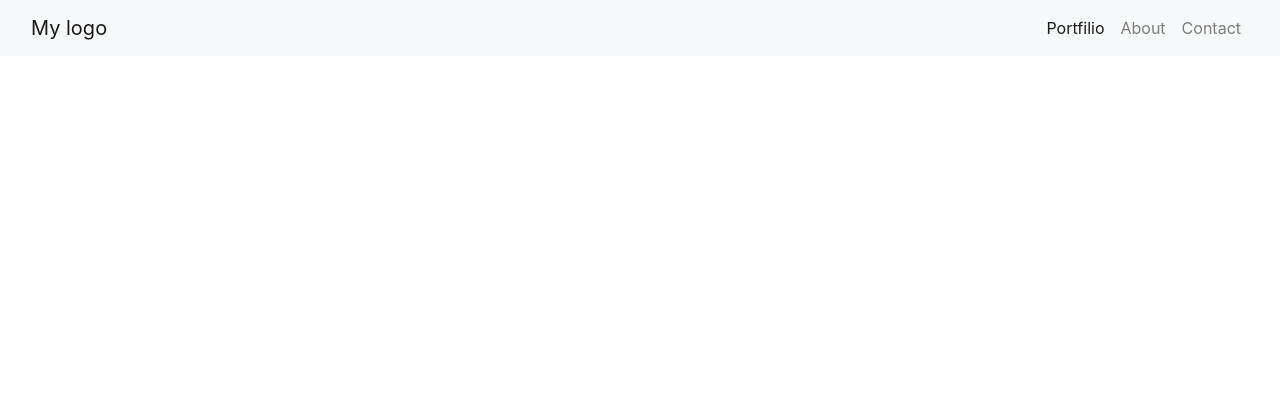
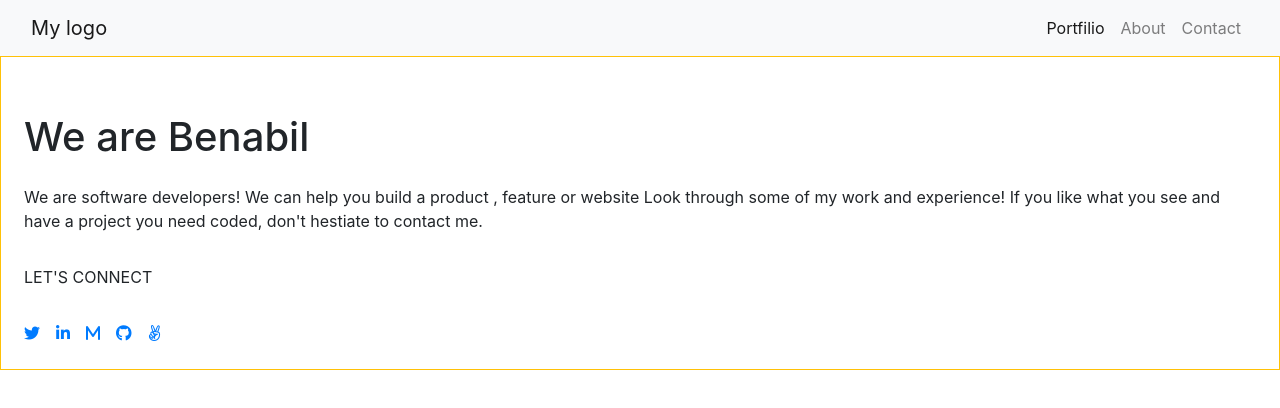
Before and after one commit to NabilHY/bootstrap-portfolio, a plain HTML site: page index.html in a window 1280 px wide. Drawn offline with nearby package versions, Linux system fonts and the light colour scheme.

Commit message:
Add hero-section HTML

```diff
--- a/index.html
+++ b/index.html
@@ -8,6 +8,10 @@
     <meta charset="UTF-8">
     <meta http-equiv="X-UA-Compatible" content="IE=edge">
     <meta name="viewport" content="width=device-width, initial-scale=1.0">
+    <script
+      src="https://kit.fontawesome.com/bc719f0ade.js"
+      crossorigin="anonymous"
+    ></script>
     <title>Document</title>
 </head>
 
@@ -30,6 +34,31 @@
         </div>
         </div>
     </nav>
+
+    <header class="container-fluid border border-warning d-flex flex-column pt-5">
+        <h1 class="p-2">We are Benabil</h1>
+        <p class="p-2">We are software developers! We can help you build a product , feature or website Look through some
+            of my work and experience! If you like what you see and have a project you need coded, don't hestiate to
+            contact me.</p>
+        <p class="p-2">LET'S CONNECT</p>
+        <ul class="p-2 d-flex flex-row list-unstyled">
+        <li class="pr-3">
+            <a href="#"><i class="fa fa-twitter"></i></a>
+        </li>
+        <li class="pr-3">
+            <a href="#"><i class="fa-brands fa-linkedin-in"></i></a>
+        </li>
+        <li class="pr-3">
+            <a href="#"><i class="fa-solid fa-m"></i></a>
+        </li>
+        <li class="pr-3">
+            <a href="#"><i class="fa fa-github"></i></a>
+        </li>
+        <li>
+            <a href="#"><i class="fa-brands fa-angellist"></i></a>
+        </li>
+        </ul>
+    </header>
 </body>
 
 </html>
```
